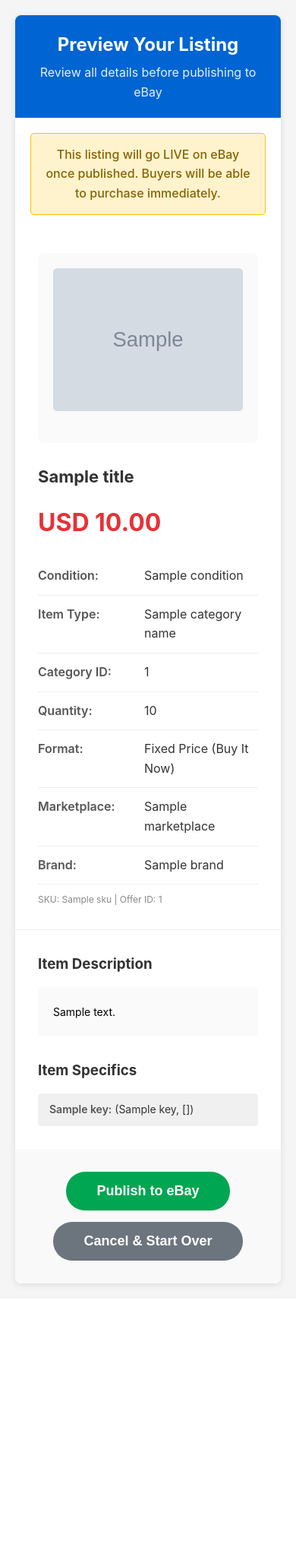
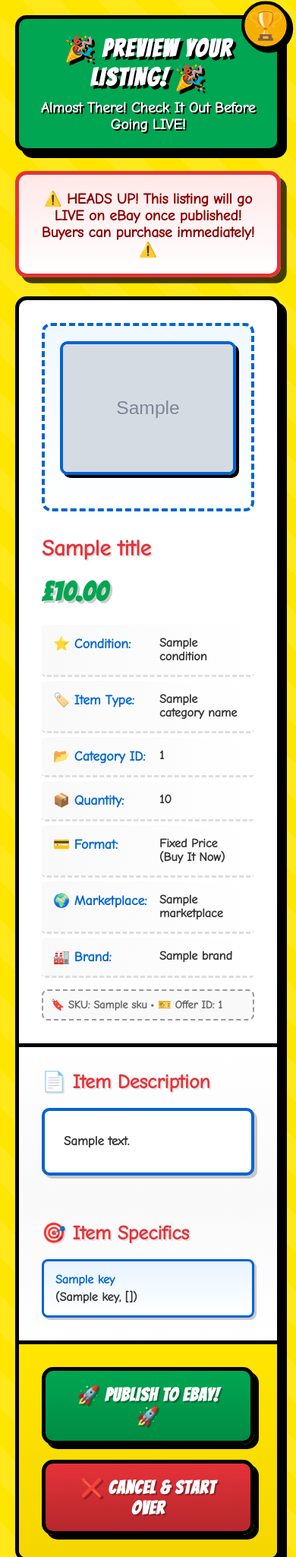
Before and after one commit to elliotskunk/ebaylister, a Flask app: template templates/preview.html in a window 390 px wide. Shown: the top 2049 px of the page at 76% size. Before the commit the page ends 1697 px from the top, so only its background shows below. Run offline with Flask 3, Linux system fonts and the light colour scheme; the template is opened without the code that fills it: most values are stand-ins (such as "Sample title", 1, 10 or a date in 2020); grey boxes marked "Sample" are stand-in pictures; some libraries are stand-ins or nearby versions.

Commit message:
Add retro eBay theme to preview/publish page
- Green success header (#00A651) for final stage
- Bouncing trophy badge animation
- Pulsing warning banner
- Same chunky borders and 3D effects throughout
- Comic fonts matching other pages
- Giant price display in Bangers font
- Emoji icons for all info rows
- Active thumbnail with glowing effect
- Gradient success/error messages
- All preview functionality preserved
- Mobile responsive
- Completes full retro redesign of entire app!

```diff
--- a/templates/preview.html
+++ b/templates/preview.html
@@ -4,239 +4,399 @@
     <meta charset="UTF-8">
     <meta name="viewport" content="width=device-width, initial-scale=1.0">
     <title>Preview Listing - eBay Lister</title>
+    <link href="https://fonts.googleapis.com/css2?family=Comic+Neue:wght@400,700&family=Bangers&display=swap" rel="stylesheet">
     <style>
         * {
             margin: 0;
             padding: 0;
             box-sizing: border-box;
         }
+
         body {
-            font-family: -apple-system, BlinkMacSystemFont, "Segoe UI", Roboto, Oxygen, Ubuntu, sans-serif;
-            background: #f5f5f5;
+            font-family: 'Comic Neue', 'Comic Sans MS', cursive;
+            background: #FFE600;
+            background-image:
+                repeating-linear-gradient(45deg, transparent, transparent 35px, rgba(255,255,255,.1) 35px, rgba(255,255,255,.1) 70px);
+            min-height: 100vh;
             padding: 20px;
-            line-height: 1.6;
+            color: #333;
         }
+
         .container {
             max-width: 1200px;
             margin: 0 auto;
-            background: white;
-            border-radius: 8px;
-            box-shadow: 0 2px 10px rgba(0,0,0,0.1);
+        }
+
+        .header {
+            text-align: center;
+            margin-bottom: 25px;
+            background: #00A651;
+            border: 5px solid #000;
+            border-radius: 15px;
+            padding: 20px;
+            box-shadow: 8px 8px 0 #000;
+            position: relative;
+        }
+
+        .header h1 {
+            font-family: 'Bangers', cursive;
+            font-size: 2.8em;
+            color: #FFF;
+            text-shadow: 4px 4px 0 #000;
+            letter-spacing: 2px;
+            margin-bottom: 10px;
+        }
+
+        .header p {
+            font-size: 1.2em;
+            color: #FFF;
+            font-weight: 700;
+            text-shadow: 2px 2px 0 #000;
+        }
+
+        .trophy-badge {
+            position: absolute;
+            top: -15px;
+            right: -15px;
+            background: #F5AF02;
+            border: 4px solid #000;
+            border-radius: 50%;
+            width: 60px;
+            height: 60px;
+            display: flex;
+            align-items: center;
+            justify-content: center;
+            font-size: 35px;
+            box-shadow: 4px 4px 0 #000;
+            animation: bounce 2s ease-in-out infinite;
+        }
+
+        @keyframes bounce {
+            0%, 100% { transform: translateY(0) scale(1); }
+            50% { transform: translateY(-10px) scale(1.1); }
+        }
+
+        .warning-banner {
+            background: linear-gradient(180deg, #FFE8E8 0%, #FFF 100%);
+            border: 5px solid #E53238;
+            color: #8B0000;
+            padding: 20px;
+            margin-bottom: 25px;
+            border-radius: 15px;
+            text-align: center;
+            font-weight: 700;
+            font-size: 1.2em;
+            box-shadow: 6px 6px 0 #000;
+            animation: pulse 2s infinite;
+        }
+
+        @keyframes pulse {
+            0%, 100% { box-shadow: 6px 6px 0 #000; }
+            50% { box-shadow: 8px 8px 0 rgba(0,0,0,0.7); }
+        }
+
+        .main-card {
+            background: #FFF;
+            border: 5px solid #000;
+            border-radius: 15px;
+            box-shadow: 8px 8px 0 #000;
+            margin-bottom: 25px;
             overflow: hidden;
         }
-        .header {
-            background: #0064d2;
-            color: white;
-            padding: 20px;
-            text-align: center;
-        }
-        .header h1 {
-            font-size: 24px;
-            margin-bottom: 5px;
-        }
-        .header p {
-            opacity: 0.9;
-        }
-        .warning-banner {
-            background: #fff3cd;
-            border: 1px solid #ffc107;
-            color: #856404;
-            padding: 15px;
-            margin: 20px;
-            border-radius: 5px;
-            text-align: center;
-            font-weight: 500;
-        }
+
         .listing-preview {
             display: grid;
             grid-template-columns: 1fr 1fr;
             gap: 30px;
             padding: 30px;
         }
+
         @media (max-width: 768px) {
             .listing-preview {
                 grid-template-columns: 1fr;
             }
         }
+
         .images-section {
-            background: #fafafa;
+            background: linear-gradient(180deg, #F0F8FF 0%, #FFF 100%);
             padding: 20px;
-            border-radius: 8px;
+            border-radius: 12px;
+            border: 4px dashed #0064D2;
         }
+
         .main-image {
             width: 100%;
-            border-radius: 5px;
-            margin-bottom: 15px;
+            border-radius: 10px;
+            margin-bottom: 20px;
+            border: 4px solid #0064D2;
+            box-shadow: 4px 4px 0 #000;
         }
+
         .thumbnail-grid {
             display: grid;
             grid-template-columns: repeat(auto-fill, minmax(80px, 1fr));
-            gap: 10px;
+            gap: 12px;
         }
+
         .thumbnail {
             width: 100%;
             height: 80px;
             object-fit: cover;
-            border-radius: 3px;
+            border-radius: 8px;
             cursor: pointer;
-            border: 2px solid transparent;
-            transition: border-color 0.2s;
+            border: 4px solid #000;
+            transition: all 0.2s;
+            box-shadow: 3px 3px 0 #000;
         }
-        .thumbnail:hover, .thumbnail.active {
-            border-color: #0064d2;
+
+        .thumbnail:hover {
+            transform: translate(-2px, -2px);
+            box-shadow: 5px 5px 0 #000;
         }
+
+        .thumbnail.active {
+            border-color: #F5AF02;
+            box-shadow: 0 0 15px rgba(245, 175, 2, 0.8);
+        }
+
         .details-section h2 {
-            color: #333;
-            font-size: 22px;
+            color: #E53238;
+            font-size: 1.8em;
+            font-weight: 700;
             margin-bottom: 20px;
             line-height: 1.3;
+            text-shadow: 2px 2px 0 rgba(0,0,0,0.1);
         }
+
         .price {
-            font-size: 32px;
-            font-weight: bold;
-            color: #e53238;
-            margin-bottom: 20px;
+            font-family: 'Bangers', cursive;
+            font-size: 3em;
+            font-weight: 700;
+            color: #00A651;
+            margin-bottom: 25px;
+            text-shadow: 3px 3px 0 rgba(0,0,0,0.2);
+            letter-spacing: 1px;
         }
+
         .info-row {
             display: flex;
-            padding: 12px 0;
-            border-bottom: 1px solid #eee;
+            padding: 15px;
+            border-bottom: 3px dashed #DDD;
+            background: linear-gradient(90deg, #F9F9F9 0%, #FFF 100%);
+            margin-bottom: 5px;
+            border-radius: 5px;
         }
+
         .info-label {
-            font-weight: 600;
-            color: #555;
+            font-weight: 700;
+            color: #0064D2;
             width: 140px;
             flex-shrink: 0;
+            font-size: 1.1em;
         }
+
         .info-value {
             color: #333;
             flex: 1;
+            font-weight: 600;
         }
+
         .description-section {
             padding: 30px;
-            border-top: 1px solid #eee;
+            border-top: 5px solid #000;
+            background: linear-gradient(180deg, #FFF 0%, #F9F9F9 100%);
         }
+
         .description-section h3 {
-            color: #333;
-            margin-bottom: 15px;
+            color: #E53238;
+            margin-bottom: 20px;
+            font-size: 1.6em;
+            font-weight: 700;
+            text-shadow: 2px 2px 0 rgba(0,0,0,0.1);
         }
+
         .description-content {
-            background: #fafafa;
-            padding: 20px;
-            border-radius: 5px;
+            background: #FFF;
+            padding: 25px;
+            border-radius: 10px;
+            border: 4px solid #0064D2;
             white-space: pre-wrap;
-            font-size: 14px;
+            font-size: 1.05em;
             line-height: 1.8;
             max-height: 400px;
             overflow-y: auto;
+            box-shadow: 4px 4px 0 rgba(0,0,0,0.2);
+            font-weight: 600;
         }
+
         .aspects-section {
-            padding: 0 30px 30px;
+            padding: 30px;
+            background: linear-gradient(180deg, #F9F9F9 0%, #FFF 100%);
         }
+
         .aspects-section h3 {
-            color: #333;
-            margin-bottom: 15px;
+            color: #E53238;
+            margin-bottom: 20px;
+            font-size: 1.6em;
+            font-weight: 700;
+            text-shadow: 2px 2px 0 rgba(0,0,0,0.1);
         }
+
         .aspects-grid {
             display: grid;
             grid-template-columns: repeat(auto-fill, minmax(250px, 1fr));
-            gap: 10px;
+            gap: 12px;
         }
+
         .aspect-item {
-            background: #f0f0f0;
-            padding: 10px 15px;
-            border-radius: 5px;
-            font-size: 14px;
+            background: linear-gradient(180deg, #E8F4FF 0%, #FFF 100%);
+            padding: 15px;
+            border-radius: 8px;
+            font-size: 1em;
+            border: 3px solid #0064D2;
+            box-shadow: 3px 3px 0 rgba(0,0,0,0.2);
         }
+
         .aspect-key {
-            font-weight: 600;
-            color: #555;
+            font-weight: 700;
+            color: #0064D2;
+            display: block;
+            margin-bottom: 5px;
         }
+
         .aspect-value {
             color: #333;
+            font-weight: 600;
         }
+
         .action-buttons {
             padding: 30px;
-            background: #f9f9f9;
+            background: linear-gradient(180deg, #FFE600 0%, #F5D600 100%);
+            border-top: 5px solid #000;
             display: flex;
-            gap: 15px;
+            gap: 20px;
             justify-content: center;
             flex-wrap: wrap;
         }
+
         .btn {
-            padding: 15px 40px;
-            font-size: 18px;
-            font-weight: 600;
-            border: none;
-            border-radius: 25px;
+            padding: 20px 50px;
+            font-size: 1.5em;
+            font-weight: 700;
+            border: 5px solid #000;
+            border-radius: 15px;
             cursor: pointer;
-            transition: all 0.3s;
+            transition: all 0.2s;
+            box-shadow: 6px 6px 0 #000;
+            font-family: 'Bangers', cursive;
+            letter-spacing: 1px;
         }
+
         .btn-publish {
-            background: #00a651;
+            background: linear-gradient(180deg, #00A651 0%, #008C44 100%);
             color: white;
+            text-shadow: 2px 2px 0 rgba(0,0,0,0.3);
         }
+
         .btn-publish:hover {
-            background: #008c44;
-            transform: translateY(-2px);
-            box-shadow: 0 4px 12px rgba(0,166,81,0.4);
+            transform: translate(-3px, -3px);
+            box-shadow: 9px 9px 0 #000;
         }
-        .btn-edit {
-            background: #0064d2;
+
+        .btn-publish:active {
+            transform: translate(2px, 2px);
+            box-shadow: 4px 4px 0 #000;
+        }
+
+        .btn-cancel {
+            background: linear-gradient(180deg, #E53238 0%, #B5282D 100%);
             color: white;
+            text-shadow: 2px 2px 0 rgba(0,0,0,0.3);
         }
-        .btn-edit:hover {
-            background: #0054b3;
+
+        .btn-cancel:hover {
+            transform: translate(-3px, -3px);
+            box-shadow: 9px 9px 0 #000;
         }
-        .btn-cancel {
-            background: #6c757d;
-            color: white;
-        }
-        .btn-cancel:hover {
-            background: #5a6268;
-        }
+
         .btn:disabled {
             opacity: 0.6;
             cursor: not-allowed;
             transform: none !important;
+            background: #999;
         }
+
         .status-message {
             text-align: center;
-            padding: 20px;
-            margin: 20px 30px;
-            border-radius: 5px;
+            padding: 25px;
+            margin: 25px 30px;
+            border-radius: 15px;
             display: none;
+            font-weight: 700;
+            font-size: 1.2em;
+            box-shadow: 6px 6px 0 #000;
         }
+
         .status-success {
-            background: #d4edda;
-            color: #155724;
-            border: 1px solid #c3e6cb;
+            background: linear-gradient(180deg, #90EE90 0%, #98FB98 100%);
+            color: #006400;
+            border: 5px solid #00A651;
         }
+
+        .status-success a {
+            color: #006400;
+            font-weight: 700;
+            text-decoration: underline;
+        }
+
         .status-error {
-            background: #f8d7da;
-            color: #721c24;
-            border: 1px solid #f5c6cb;
+            background: linear-gradient(180deg, #FFB6C1 0%, #FFC0CB 100%);
+            color: #8B0000;
+            border: 5px solid #E53238;
         }
+
         .sku-info {
-            font-size: 12px;
-            color: #888;
-            margin-top: 10px;
+            font-size: 0.9em;
+            color: #666;
+            margin-top: 15px;
+            padding: 10px;
+            background: #F9F9F9;
+            border-radius: 8px;
+            border: 2px dashed #999;
+            font-weight: 600;
+        }
+
+        @media (max-width: 600px) {
+            .header h1 {
+                font-size: 2em;
+            }
+
+            .price {
+                font-size: 2.2em;
+            }
+
+            .btn {
+                width: 100%;
+                padding: 18px 30px;
+            }
         }
     </style>
 </head>
 <body>
     <div class="container">
         <div class="header">
-            <h1>Preview Your Listing</h1>
-            <p>Review all details before publishing to eBay</p>
+            <div class="trophy-badge">🏆</div>
+            <h1>🎉 PREVIEW YOUR LISTING! 🎉</h1>
+            <p>Almost There! Check It Out Before Going LIVE!</p>
         </div>
 
         <div class="warning-banner">
-            This listing will go LIVE on eBay once published. Buyers will be able to purchase immediately.
+            ⚠️ HEADS UP! This listing will go LIVE on eBay once published! Buyers can purchase immediately! ⚠️
         </div>
 
         <div id="statusMessage" class="status-message"></div>
 
+        <div class="main-card">
             <div class="listing-preview">
                 <div class="images-section">
                     <img id="mainImage" class="main-image" src="{{ image_urls[0] }}" alt="Product image">
@@ -251,55 +411,55 @@
 
                 <div class="details-section">
                     <h2>{{ title }}</h2>
-                <div class="price">{{ currency }} {{ "%.2f"|format(price) }}</div>
+                    <div class="price">£{{ "%.2f"|format(price) }}</div>
 
                     <div class="info-row">
-                    <span class="info-label">Condition:</span>
+                        <span class="info-label">⭐ Condition:</span>
                         <span class="info-value">{{ condition }}</span>
                     </div>
                     <div class="info-row">
-                    <span class="info-label">Item Type:</span>
+                        <span class="info-label">🏷️ Item Type:</span>
                         <span class="info-value">{{ category_name }}</span>
                     </div>
                     <div class="info-row">
-                    <span class="info-label">Category ID:</span>
+                        <span class="info-label">📂 Category ID:</span>
                         <span class="info-value">{{ category_id }}</span>
                     </div>
                     <div class="info-row">
-                    <span class="info-label">Quantity:</span>
+                        <span class="info-label">📦 Quantity:</span>
                         <span class="info-value">{{ quantity }}</span>
                     </div>
                     <div class="info-row">
-                    <span class="info-label">Format:</span>
+                        <span class="info-label">💳 Format:</span>
                         <span class="info-value">Fixed Price (Buy It Now)</span>
                     </div>
                     <div class="info-row">
-                    <span class="info-label">Marketplace:</span>
+                        <span class="info-label">🌍 Marketplace:</span>
                         <span class="info-value">{{ marketplace }}</span>
                     </div>
                     {% if brand %}
                     <div class="info-row">
-                    <span class="info-label">Brand:</span>
+                        <span class="info-label">🏭 Brand:</span>
                         <span class="info-value">{{ brand }}</span>
                     </div>
                     {% endif %}
 
-                <div class="sku-info">SKU: {{ sku }} | Offer ID: {{ offer_id }}</div>
+                    <div class="sku-info">🔖 SKU: {{ sku }} • 🎫 Offer ID: {{ offer_id }}</div>
                 </div>
             </div>
 
             <div class="description-section">
-            <h3>Item Description</h3>
+                <h3>📄 Item Description</h3>
                 <div class="description-content">{{ description }}</div>
             </div>
 
             {% if aspects %}
             <div class="aspects-section">
-            <h3>Item Specifics</h3>
+                <h3>🎯 Item Specifics</h3>
                 <div class="aspects-grid">
                     {% for key, values in aspects.items() %}
                     <div class="aspect-item">
-                    <span class="aspect-key">{{ key }}:</span>
+                        <span class="aspect-key">{{ key }}</span>
                         <span class="aspect-value">{{ values|join(', ') }}</span>
                     </div>
                     {% endfor %}
@@ -309,11 +469,12 @@
 
             <div class="action-buttons">
                 <button id="publishBtn" class="btn btn-publish" onclick="publishListing()">
-                Publish to eBay
+                    🚀 PUBLISH TO eBAY! 🚀
                 </button>
                 <button class="btn btn-cancel" onclick="window.location.href='/'">
-                Cancel & Start Over
+                    ❌ Cancel & Start Over
                 </button>
+            </div>
         </div>
     </div>
 
@@ -329,7 +490,7 @@
             const statusDiv = document.getElementById('statusMessage');
 
             btn.disabled = true;
-            btn.textContent = 'Publishing...';
+            btn.textContent = '📡 Publishing...';
             statusDiv.style.display = 'none';
 
             fetch('/publish', {
@@ -357,24 +518,24 @@
                 if (data.success) {
                     statusDiv.className = 'status-message status-success';
                     statusDiv.innerHTML = `
-                        <strong>Successfully Published!</strong><br>
-                        Your listing is now LIVE on eBay.<br>
-                        Listing ID: ${data.listing_id}<br>
-                        <a href="${data.listing_url}" target="_blank" style="color: #155724; font-weight: bold;">View on eBay</a>
+                        <strong>🎉 SUCCESSFULLY PUBLISHED! 🎉</strong><br><br>
+                        Your listing is now LIVE on eBay!<br>
+                        Listing ID: ${data.listing_id}<br><br>
+                        <a href="${data.listing_url}" target="_blank">👉 VIEW ON eBAY 👈</a>
                     `;
                     statusDiv.style.display = 'block';
-                    btn.textContent = 'Published!';
-                    btn.style.background = '#28a745';
+                    btn.textContent = '✅ PUBLISHED!';
+                    btn.style.background = 'linear-gradient(180deg, #28a745 0%, #218838 100%)';
                 } else {
                     throw new Error(data.error || 'Publishing failed');
                 }
             })
             .catch(error => {
                 statusDiv.className = 'status-message status-error';
-                statusDiv.innerHTML = `<strong>Error:</strong> ${error.message}`;
+                statusDiv.innerHTML = `<strong>❌ ERROR!</strong><br>${error.message}`;
                 statusDiv.style.display = 'block';
                 btn.disabled = false;
-                btn.textContent = 'Publish to eBay';
+                btn.textContent = '🚀 PUBLISH TO eBAY! 🚀';
             });
         }
     </script>
```
Lines whose indentation alone changed are shown as unchanged.
